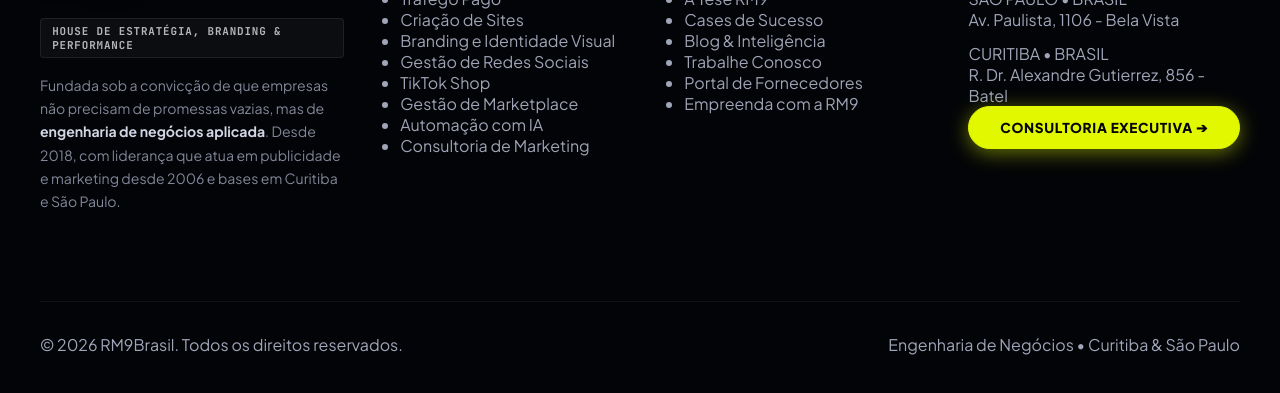
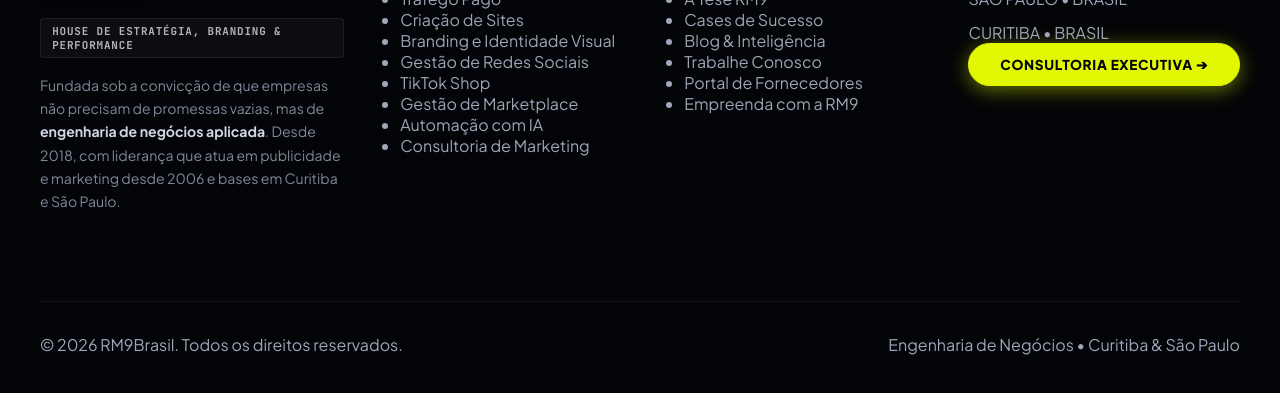
Before and after one commit to Krishnotsava/rm9brasil, a plain HTML site: page blog.html in a window 1280 px wide. Shown: the part 3781-4174 px from the top of the page. Drawn offline with Linux system fonts and the light colour scheme.

Commit message:
Remove endereços de rua do rodapé do blog
Co-Authored-By: Claude Opus 5.5 <noreply@anthropic.com>
Claude-Session: https://claude.ai/code/session_01WJWyGt9RS86KPHGmn2yCdZ

```diff
--- a/blog.html
+++ b/blog.html
@@ -515,8 +515,8 @@
         </div>
         <div>
           <div class="footer-col-title">Bases &amp; Contato</div>
-          <div class="footer-hq-badge"><span>SÃO PAULO • BRASIL</span><br>Av. Paulista, 1106 - Bela Vista</div>
-          <div class="footer-hq-badge" style="margin-top: 0.8rem;"><span>CURITIBA • BRASIL</span><br>R. Dr. Alexandre Gutierrez, 856 - Batel</div>
+          <div class="footer-hq-badge"><span>SÃO PAULO • BRASIL</span></div>
+          <div class="footer-hq-badge" style="margin-top: 0.8rem;"><span>CURITIBA • BRASIL</span></div>
           <a href="https://api.whatsapp.com/send?phone=5541988467737" target="_blank" class="footer-btn-cta"><span>Consultoria Executiva ➔</span></a>
         </div>
       </div>
```
Also changed, not shown: blog/branding-alem-do-logotipo-percepcao-de-valor.html (+2 -2 lines), blog/escala-de-midia-e-engenharia-de-aquisicao-b2b.html (+2 -2 lines), blog/inteligencia-artificial-no-trafego-e-vendas.html (+2 -2 lines), blog/live-commerce-e-o-futuro-do-varejo-omnichannel.html (+2 -2 lines), blog/o-abismo-agentico-por-que-99-por-cento-dos-sites-vao-perder-vendas.html (+2 -2 lines), blog/o-fim-do-modelo-tradicional-de-agencia.html (+2 -2 lines).
